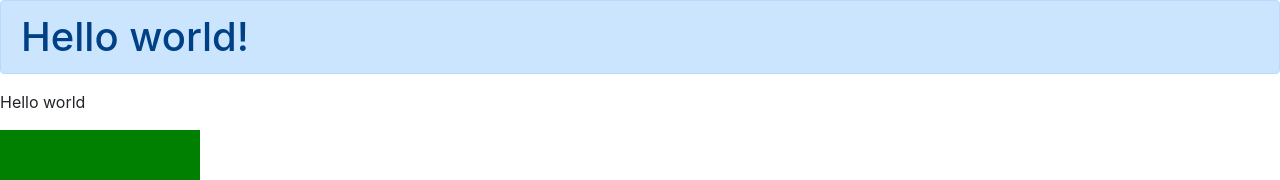
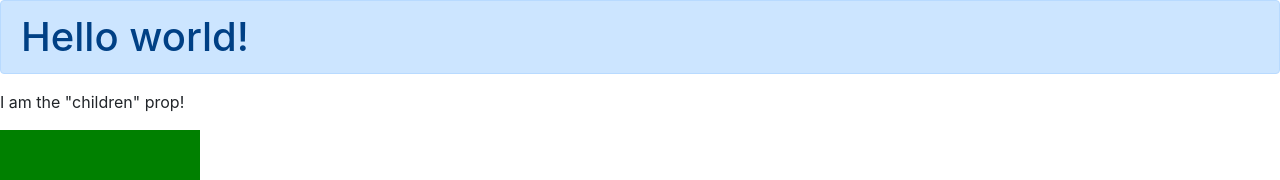
Before and after one commit to Avi-Cohen-Nehemia/react-basics, a React (Create React App) app: page / in a window 1280 px wide. Shown: the top 180 px of the page. Built offline with nearby package versions, Linux system fonts and the light colour scheme.

Commit message:
Paragraph is now using the 'children' prop instead of 'message'

```diff
--- a/src/components/Paragraph/index.js
+++ b/src/components/Paragraph/index.js
@@ -1,18 +1,18 @@
 import React from "react";
 import propTypes from 'prop-types';
 
-const Paragraph = ({ message }) => {
+const Paragraph = ({ children }) => {
     return (
-        <p>{ message }</p>
+        <p>{ children }</p>
     )
 }
 
 Paragraph.defaultProps = {
-    message: "Hello world",
+    children: "Hello world",
 }
 
 Paragraph.propTypes = {
-    message: propTypes.string,
+    children: propTypes.string,
 }
 
 export default Paragraph;
--- a/src/components/Stuff/index.js
+++ b/src/components/Stuff/index.js
@@ -10,7 +10,7 @@ const Stuff = ({ square }) => {
         <>
             { /* any value we pass into a component that is not defined as a prop will be regarded as the 'children' prop */}
             <Header>Hello world!</Header>
-            <Paragraph />
+            <Paragraph>I am the "children" prop!</Paragraph>
             { square ? <Square color={ "green" } /> : null }
             <People
                 // props are variables we pass down to a component to use
```
